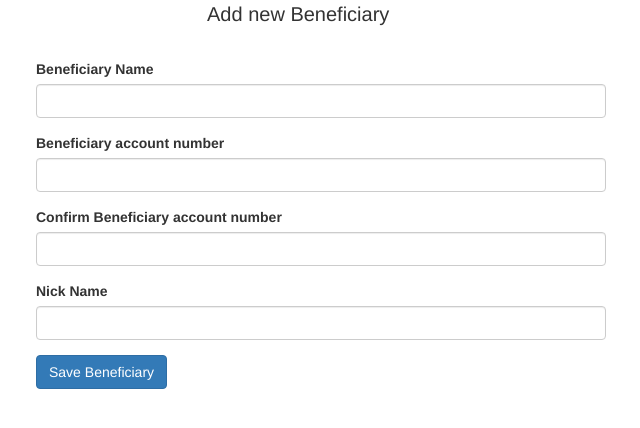
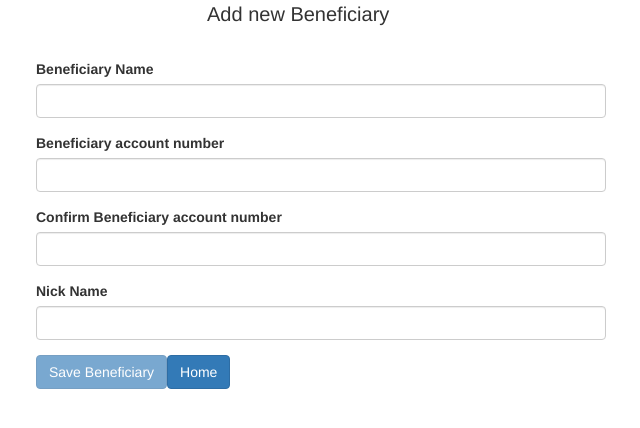
Before and after one commit to coderpratik777/Ebanking-Frontend, an Angular app in the folder ebankingapp/: page /addbeneficiary in a window 1280 px wide. Shown: the top 428 px of the page, without its empty margins (319-959 px from the left). Built offline with nearby package versions, Linux system fonts and the light colour scheme.

Commit message:
update beneficiary module

```diff
--- a/ebankingapp/src/app/Components/addnewbeneficiary/addnewbeneficiary.component.html
+++ b/ebankingapp/src/app/Components/addnewbeneficiary/addnewbeneficiary.component.html
@@ -1,12 +1,29 @@
-<form class="container">
+<form #myform="ngForm" class="container">
   <div class="heading">Add new Beneficiary</div>
   <div class="form-group">
     <label for="beneficiaryname">Beneficiary Name</label>
-    <input class="form-control" type="text" name="beneficiaryname" [(ngModel)]="beneficiaryData.name"/>
+    <input
+      class="form-control"
+      type="text"
+      name="beneficiaryname"
+      [(ngModel)]="beneficiaryData.name"
+      #name="ngModel"
+      required
+    />
   </div>
+  <div *ngIf="myform.submitted">
+    <div *ngIf="name.errors?.['required']" class="alert alert-danger">Please enter Beneficiary name</div>
+  </div>
+
   <div class="form-group">
     <label for="beneficiaryaccountnumber">Beneficiary account number</label>
-    <input class="form-control" type="text" name="beneficiaryaccountnumber" [(ngModel)]="beneficiaryData.accountNumber"/>
+    <input
+      class="form-control"
+      type="text"
+      name="beneficiaryaccountnumber"
+      [(ngModel)]="beneficiaryData.accountNumber"
+      required
+    />
   </div>
   <div class="form-group">
     <label for="confirmbeneficiaryaccountnumber"
@@ -16,11 +33,23 @@
       class="form-control"
       type="text"
       name="comfirmbeneficiaryaccountnumber"
+      required
     />
   </div>
   <div class="form-group">
     <label for="nickname">Nick Name</label>
-    <input class="form-control" type="text" name="nickname" [(ngModel)]="beneficiaryData.nickName" />
+    <input
+      class="form-control"
+      type="text"
+      name="nickname"
+      [(ngModel)]="beneficiaryData.nickName"
+    />
   </div>
-  <button type="button" (click)="addBeneficiary()" class="btn btn-primary">Save Beneficiary</button>
+  <button type="button" [disabled]="myform.invalid" (click)="addBeneficiary()" class="btn btn-primary">
+    Save Beneficiary
+  </button>
+
+  <button type="button" routerLink="/dashboard" class="btn btn-primary">
+    Home
+  </button>
 </form>
--- a/ebankingapp/src/app/Components/addnewbeneficiary/addnewbeneficiary.component.ts
+++ b/ebankingapp/src/app/Components/addnewbeneficiary/addnewbeneficiary.component.ts
@@ -27,6 +27,7 @@ export class AddnewbeneficiaryComponent implements OnInit {
       this.http.post(url,this.beneficiaryData).subscribe((response)=>{
         console.log(response);
         this.registrationStatus=response;
+        alert("Beneficiary added !")
 
       })
 
```
